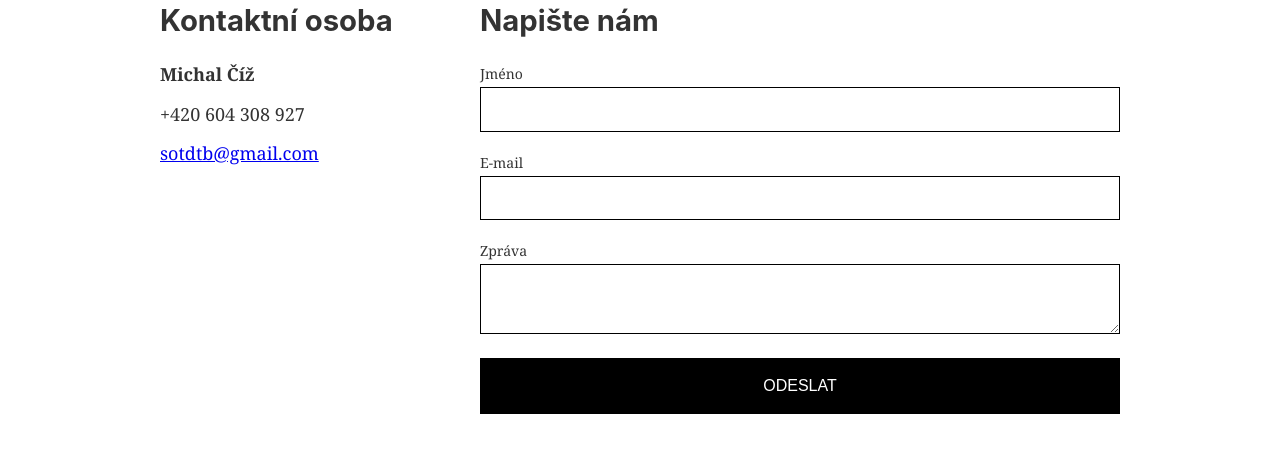
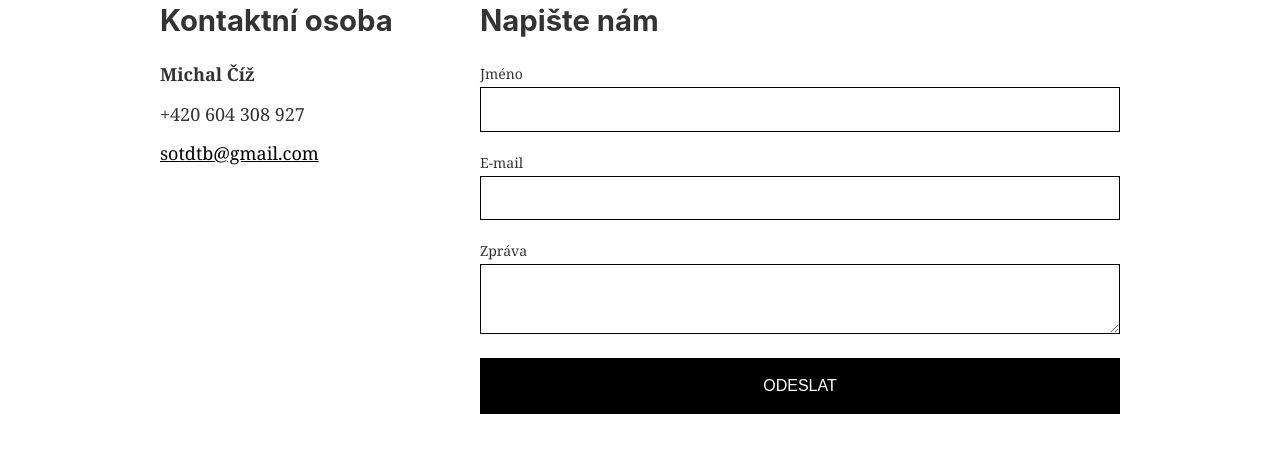
Before and after one commit to patrikSterbic/sotd, a Gatsby site: page /kontakty in a window 1280 px wide. Shown: the part 329-800 px from the top of the page. Built offline with nearby package versions, Linux system fonts and the light colour scheme; Gatsby itself is replaced by a stand-in of ours.

Commit message:
Provedene zmeny v mailgo, pridana kontaktni osoba

```diff
--- a/gatsby-config.js
+++ b/gatsby-config.js
@@ -19,8 +19,8 @@ module.exports = {
     {
       resolve: `gatsby-plugin-manifest`,
       options: {
-        name: `gatsby-starter-default`,
-        short_name: `starter`,
+        name: `system-of-the-down`,
+        short_name: `sotd`,
         start_url: `/`,
         background_color: `#000`,
         theme_color: `#000`,
--- a/src/components/layout.js
+++ b/src/components/layout.js
@@ -1,7 +1,6 @@
 import React from "react";
 import PropTypes from "prop-types";
 import { StaticQuery, graphql } from "gatsby";
-import "mailgo/dist/mailgo";
 
 import Header from "./header";
 import "./layout.css";
--- a/src/pages/kontakty.js
+++ b/src/pages/kontakty.js
@@ -33,7 +33,7 @@ const KontaktyPage = () => (
               </li>
               <li>+420 604 308 927</li>
               <li>
-                <a href="#mailgo" data-address="sotdtb" data-domain="gmail.com">
+                <a className="email" href="mailto:sotdb@gmail.com">
                   sotdtb@gmail.com
                 </a>
               </li>
--- a/src/pages/kontakty.scss
+++ b/src/pages/kontakty.scss
@@ -21,6 +21,10 @@
           margin-left: 0;
           li {
             list-style-type: none;
+
+            .email {
+              color: #000;
+            }
           }
         }
       }
```
Also changed, not shown: package.json (+2 -5 lines).
